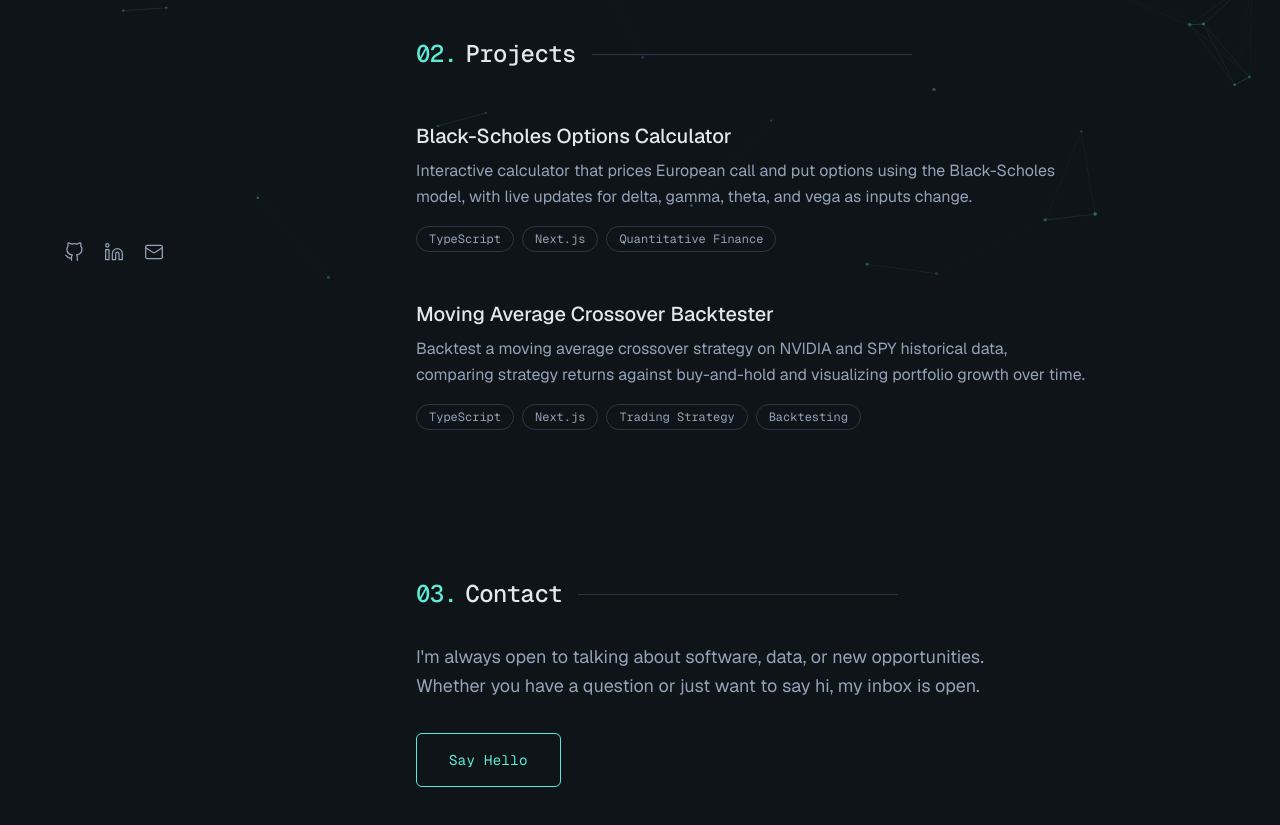
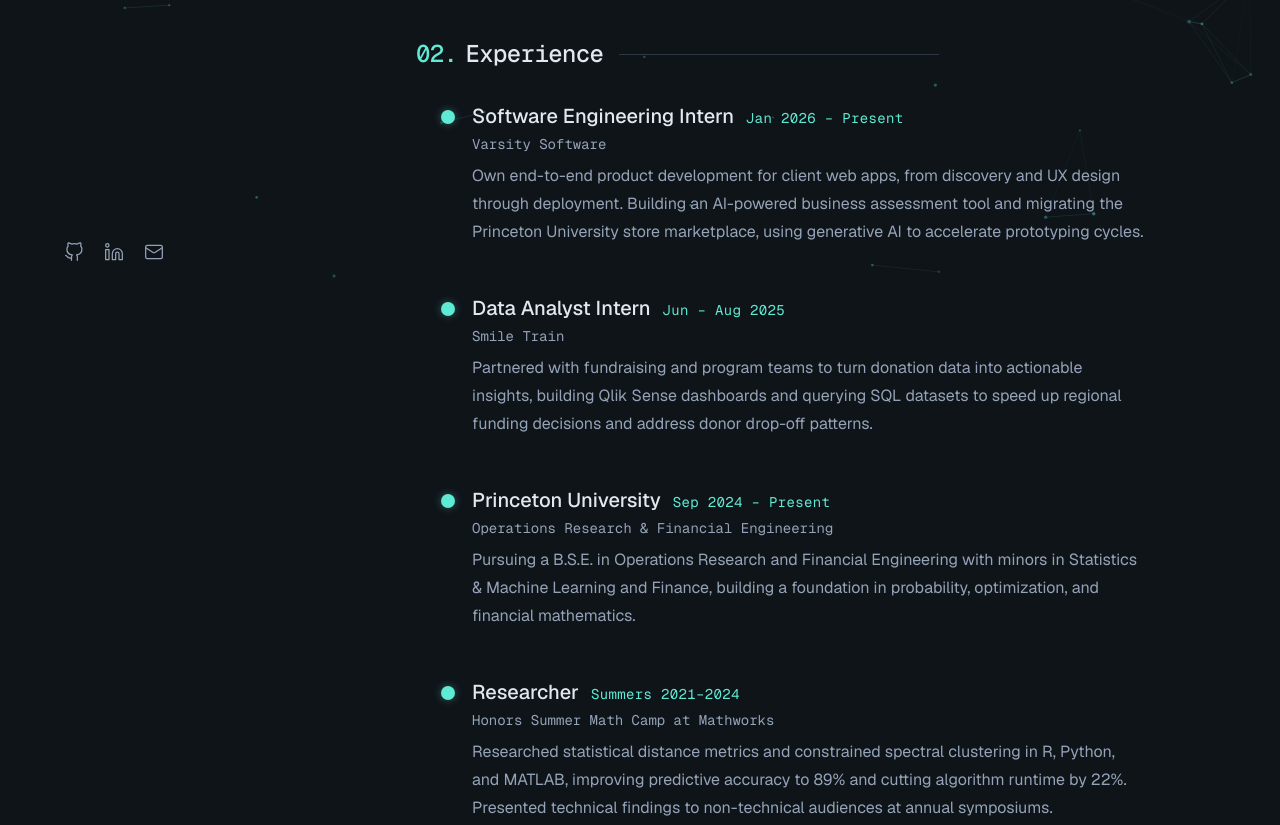
Before and after one commit to elaineewu/personal-website, a Next.js app: page / in a window 1280 px wide. Shown: the part 474-1299 px from the top of the page. Built offline with nearby package versions, Linux system fonts and the light colour scheme.

Commit message:
Add experiences timeline

```diff
--- a/src/app/page.tsx
+++ b/src/app/page.tsx
@@ -1,5 +1,6 @@
 import Sidebar from "@/components/Sidebar";
 import About from "@/components/About";
+import Experience from "@/components/Experience";
 import Projects from "@/components/Projects";
 import Contact from "@/components/Contact";
 
@@ -11,6 +12,7 @@
       <main className="px-6 pb-24 pt-24 lg:ml-[min(40vw,320px)] lg:px-12 lg:py-16 xl:px-24">
         <div className="mx-auto flex max-w-3xl flex-col gap-24 lg:gap-32">
           <About />
+          <Experience />
           <Projects />
           <Contact />
         </div>
--- a/src/components/Contact.tsx
+++ b/src/components/Contact.tsx
@@ -6,7 +6,7 @@
   return (
     <section id="contact" className="scroll-mt-24 lg:scroll-mt-0">
       <RevealOnScroll>
-        <SectionHeading number="03" title="Contact" />
+        <SectionHeading number="04" title="Contact" />
         <div className="max-w-xl">
           <p className="mb-8 text-base leading-relaxed text-muted sm:text-lg">
             I&apos;m always open to talking about software, data, or new
--- /dev/null
+++ b/src/components/Experience.tsx
@@ -0,0 +1,187 @@
+"use client";
+
+import { useLayoutEffect, useRef, useState } from "react";
+import RevealOnScroll from "./RevealOnScroll";
+import SectionHeading from "./SectionHeading";
+
+type ExperienceEntry = {
+  id: string;
+  title: string;
+  organization: string;
+  dates: string;
+  description: string;
+  swapHierarchy?: boolean;
+};
+
+const experiences: ExperienceEntry[] = [
+  {
+    id: "varsity",
+    title: "Software Engineering Intern",
+    organization: "Varsity Software",
+    dates: "Jan 2026 – Present",
+    description:
+      "Own end-to-end product development for client web apps, from discovery and UX design through deployment. Building an AI-powered business assessment tool and migrating the Princeton University store marketplace, using generative AI to accelerate prototyping cycles.",
+  },
+  {
+    id: "smile-train",
+    title: "Data Analyst Intern",
+    organization: "Smile Train",
+    dates: "Jun – Aug 2025",
+    description:
+      "Partnered with fundraising and program teams to turn donation data into actionable insights, building Qlik Sense dashboards and querying SQL datasets to speed up regional funding decisions and address donor drop-off patterns.",
+  },
+  {
+    id: "princeton",
+    title: "Operations Research & Financial Engineering",
+    organization: "Princeton University",
+    dates: "Sep 2024 – Present",
+    description:
+      "Pursuing a B.S.E. in Operations Research and Financial Engineering with minors in Statistics & Machine Learning and Finance, building a foundation in probability, optimization, and financial mathematics.",
+    swapHierarchy: true,
+  },
+  {
+    id: "math-camp",
+    title: "Researcher",
+    organization: "Honors Summer Math Camp at Mathworks",
+    dates: "Summers 2021–2024",
+    description:
+      "Researched statistical distance metrics and constrained spectral clustering in R, Python, and MATLAB, improving predictive accuracy to 89% and cutting algorithm runtime by 22%. Presented technical findings to non-technical audiences at annual symposiums.",
+  },
+];
+
+export default function Experience() {
+  const sectionRef = useRef<HTMLElement>(null);
+  const timelineRef = useRef<HTMLDivElement>(null);
+  const dotRefs = useRef<(HTMLDivElement | null)[]>([]);
+  const [fillHeight, setFillHeight] = useState(0);
+  const [lineTop, setLineTop] = useState(0);
+  const [lineHeight, setLineHeight] = useState(0);
+  const [activeDots, setActiveDots] = useState<boolean[]>(
+    () => experiences.map(() => false),
+  );
+
+  useLayoutEffect(() => {
+    const updateTimeline = () => {
+      const section = sectionRef.current;
+      const dots = dotRefs.current.filter(Boolean) as HTMLDivElement[];
+      if (!section || dots.length === 0) return;
+
+      const firstDot = dots[0];
+      const lastDot = dots[dots.length - 1];
+      const timeline = timelineRef.current;
+      if (!timeline) return;
+
+      const timelineTop = timeline.offsetTop;
+      const firstCenter =
+        firstDot.offsetTop + firstDot.offsetHeight / 2 - timelineTop;
+      const lastCenter =
+        lastDot.offsetTop + lastDot.offsetHeight / 2 - timelineTop;
+      const span = lastCenter - firstCenter;
+
+      setLineTop(firstCenter);
+      setLineHeight(span);
+
+      const viewportHeight = window.innerHeight;
+      const scrollStart = section.offsetTop - viewportHeight * 0.75;
+      const scrollEnd =
+        section.offsetTop + section.offsetHeight - viewportHeight * 0.25;
+      const scrollRange = Math.max(scrollEnd - scrollStart, 1);
+      const progress = Math.min(
+        1,
+        Math.max(0, (window.scrollY - scrollStart) / scrollRange),
+      );
+
+      const fillEnd = firstCenter + span * progress;
+      setFillHeight(Math.max(0, fillEnd - firstCenter));
+
+      setActiveDots(
+        dots.map((dot) => {
+          const dotCenter = dot.offsetTop + dot.offsetHeight / 2 - timelineTop;
+          return dotCenter <= fillEnd + 1;
+        }),
+      );
+    };
+
+    updateTimeline();
+    window.addEventListener("scroll", updateTimeline, { passive: true });
+    window.addEventListener("resize", updateTimeline);
+
+    const timeline = timelineRef.current;
+    const resizeObserver =
+      timeline && typeof ResizeObserver !== "undefined"
+        ? new ResizeObserver(updateTimeline)
+        : null;
+    resizeObserver?.observe(timeline);
+
+    return () => {
+      window.removeEventListener("scroll", updateTimeline);
+      window.removeEventListener("resize", updateTimeline);
+      resizeObserver?.disconnect();
+    };
+  }, []);
+
+  return (
+    <section
+      id="experience"
+      ref={sectionRef}
+      className="scroll-mt-24 lg:scroll-mt-0"
+    >
+      <RevealOnScroll>
+        <SectionHeading number="02" title="Experience" />
+      </RevealOnScroll>
+
+      <div ref={timelineRef} className="relative pl-8">
+        <div
+          className="absolute left-[7px] w-px bg-border/80"
+          style={{ top: lineTop, height: lineHeight }}
+          aria-hidden="true"
+        />
+        <div
+          className="absolute left-[7px] w-px bg-accent"
+          style={{ top: lineTop, height: fillHeight }}
+          aria-hidden="true"
+        />
+
+        <ul className="flex flex-col">
+          {experiences.map((entry, index) => (
+            <li
+              key={entry.id}
+              className="relative pb-12 last:pb-0"
+            >
+              <div
+                ref={(el) => {
+                  dotRefs.current[index] = el;
+                }}
+                className={`absolute left-0 top-2 z-10 h-3.5 w-3.5 -translate-x-1/2 rounded-full border-2 transition-colors duration-300 ${
+                  activeDots[index]
+                    ? "border-accent bg-accent shadow-[0_0_8px_rgba(94,234,212,0.35)]"
+                    : "border-border bg-background"
+                }`}
+                aria-hidden="true"
+              />
+
+              <RevealOnScroll delay={index * 100}>
+                <div className="pl-6">
+                  <div className="mb-1 flex flex-col gap-0.5 sm:flex-row sm:items-baseline sm:gap-3">
+                    <h3 className="text-lg font-medium text-foreground sm:text-xl">
+                      {entry.swapHierarchy ? entry.organization : entry.title}
+                    </h3>
+                    <span className="font-mono text-xs tracking-wide text-accent sm:text-sm">
+                      {entry.dates}
+                    </span>
+                  </div>
+                  <p className="mb-2 font-mono text-sm text-muted">
+                    {entry.swapHierarchy ? entry.title : entry.organization}
+                  </p>
+                  <p className="max-w-2xl text-sm leading-relaxed text-muted sm:text-base sm:leading-7">
+                    {entry.description}
+                  </p>
+                </div>
+              </RevealOnScroll>
+            </li>
+          ))}
+        </ul>
+      </div>
+    </section>
+  );
+}
--- a/src/components/Projects.tsx
+++ b/src/components/Projects.tsx
@@ -90,7 +90,7 @@
   return (
     <section id="projects" className="scroll-mt-24 lg:scroll-mt-0">
       <RevealOnScroll>
-        <SectionHeading number="02" title="Projects" />
+        <SectionHeading number="03" title="Projects" />
       </RevealOnScroll>
       <ul className="flex flex-col gap-2">
         {projects.map((project, index) => {
--- a/src/components/Sidebar.tsx
+++ b/src/components/Sidebar.tsx
@@ -9,6 +9,7 @@
 
 const navItems = [
   { label: "About", href: "#about" },
+  { label: "Experience", href: "#experience" },
   { label: "Projects", href: "#projects" },
   { label: "Contact", href: "#contact" },
 ];
```
